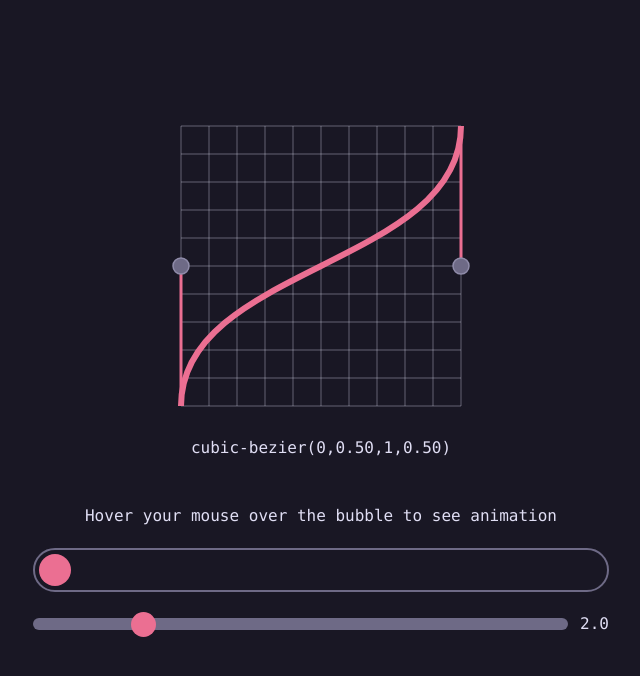
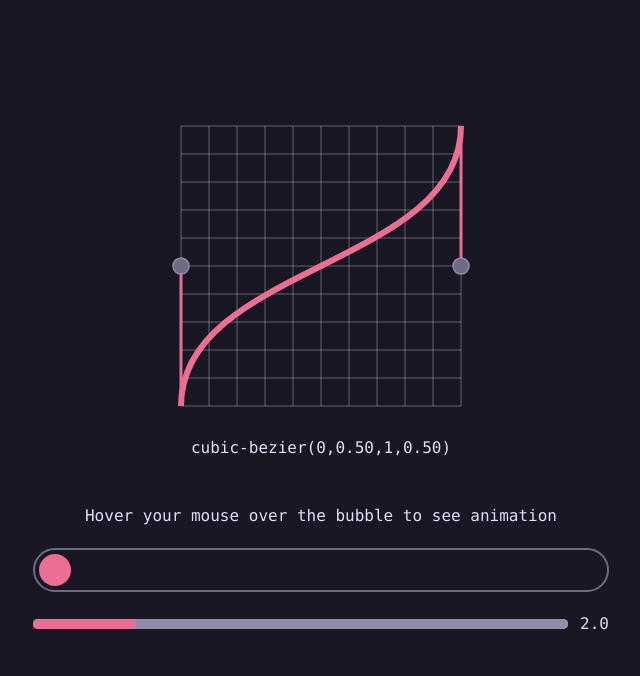
Before and after one commit to garikmi/cubic-bezier.github.io, a plain HTML site: page index.html in a window 1280 px wide. Shown: the whole page, without its empty margins (319-959 px from the left). Drawn offline with nearby package versions, Linux system fonts and the light colour scheme.

Commit message:
Improve slider design

```diff
--- a/index.html
+++ b/index.html
@@ -5,14 +5,37 @@
     <script src="https://ajax.googleapis.com/ajax/libs/jquery/3.6.0/jquery.min.js"></script>
     <link rel="stylesheet" href="output.css">
     <style>
-      .slider::-webkit-slider-thumb {
+      input[type="range"] {
         -webkit-appearance: none;
-        appearance: none;
-        width: 25px;
-        height: 25px;
-        border-radius: 100%;
+        overflow: hidden;
+        border-radius: 500px;
+        height: 10px;
+        transition: height 0.2s ease-in-out;
+      }
+      input[type="range"]:hover {
+        cursor: grab;
+      }
+      input[type="range"]:active {
+        height: 20px;
+        transition: height 0.2s ease-in-out;
+        cursor: grabbing;
+      }
+      input[type="range"]::-webkit-slider-runnable-track {
+        -webkit-appearance: none;
+        background: #908caa;
+        overflow: hidden;
+      }
+      input[type="range"]::-webkit-slider-thumb {
+        -webkit-appearance: none;
+        width: 0px;
+        height: 10px;
         background: #eb6f92;
-        cursor: pointer;
+        box-shadow: -800px 0 0 800px #eb6f92;
+        transition: height 0.2s ease-in-out;
+      }
+      input[type="range"]:active::-webkit-slider-thumb {
+        height: 20px;
+        transition: height 0.2s ease-in-out;
       }
     </style>
   </head>
@@ -27,7 +50,7 @@
     </div>
 
     <div class="mt-5 max-w-xl mx-auto whitespace-nowrap flex items-center gap-x-3">
-      <input class="slider h-3 rounded-full bg-muted flex-1" style="-webkit-appearance: none;" id="range-slider" type="range" min="0.1" max="10" value="2" step="0.1">
+      <input class="flex-1" id="range-slider" type="range" min="0.1" max="10" value="2" step="0.1">
       <h3 class="text-text flex-none" id="range-label"></h3>
     </div>
 
```
Also changed, not shown: output.css.
